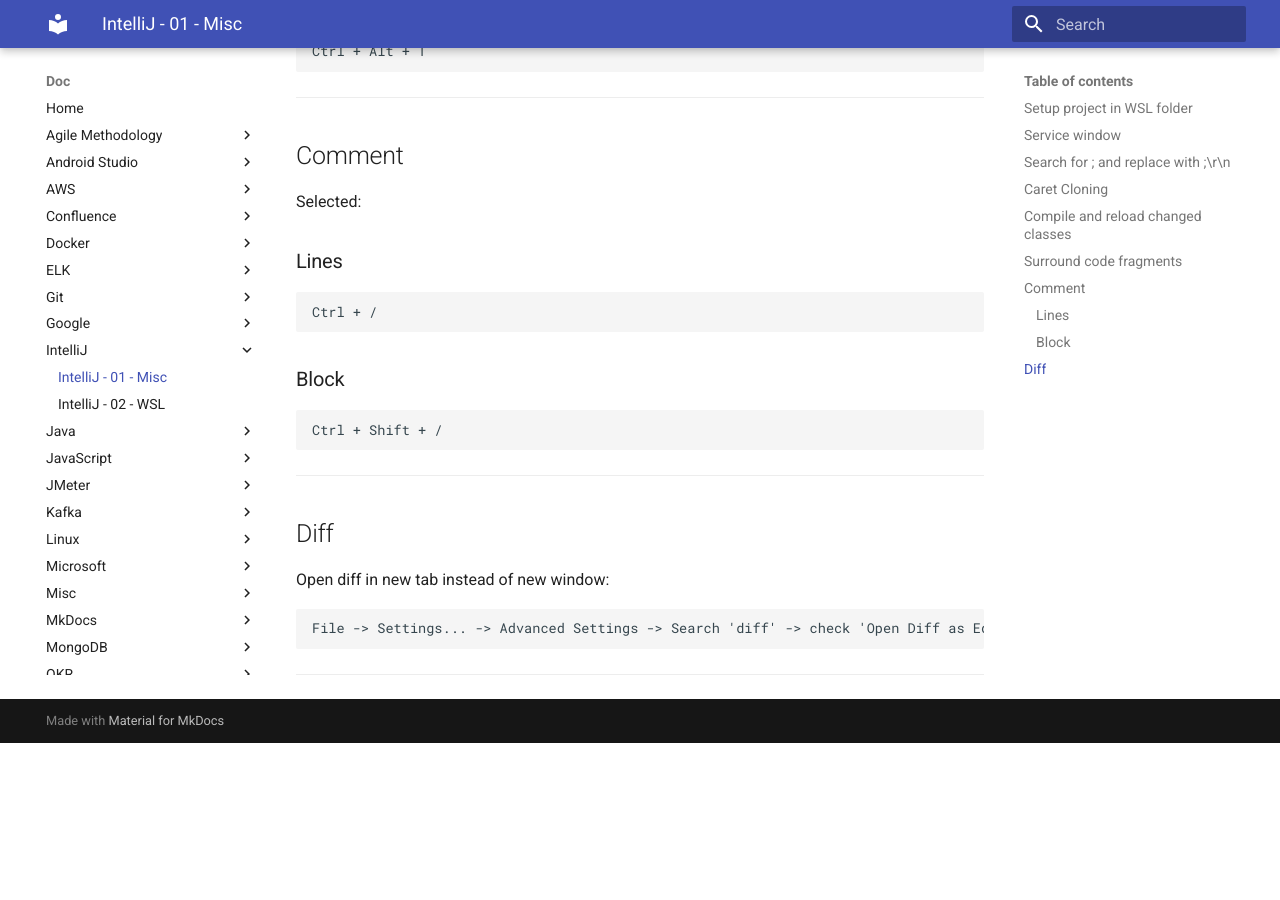
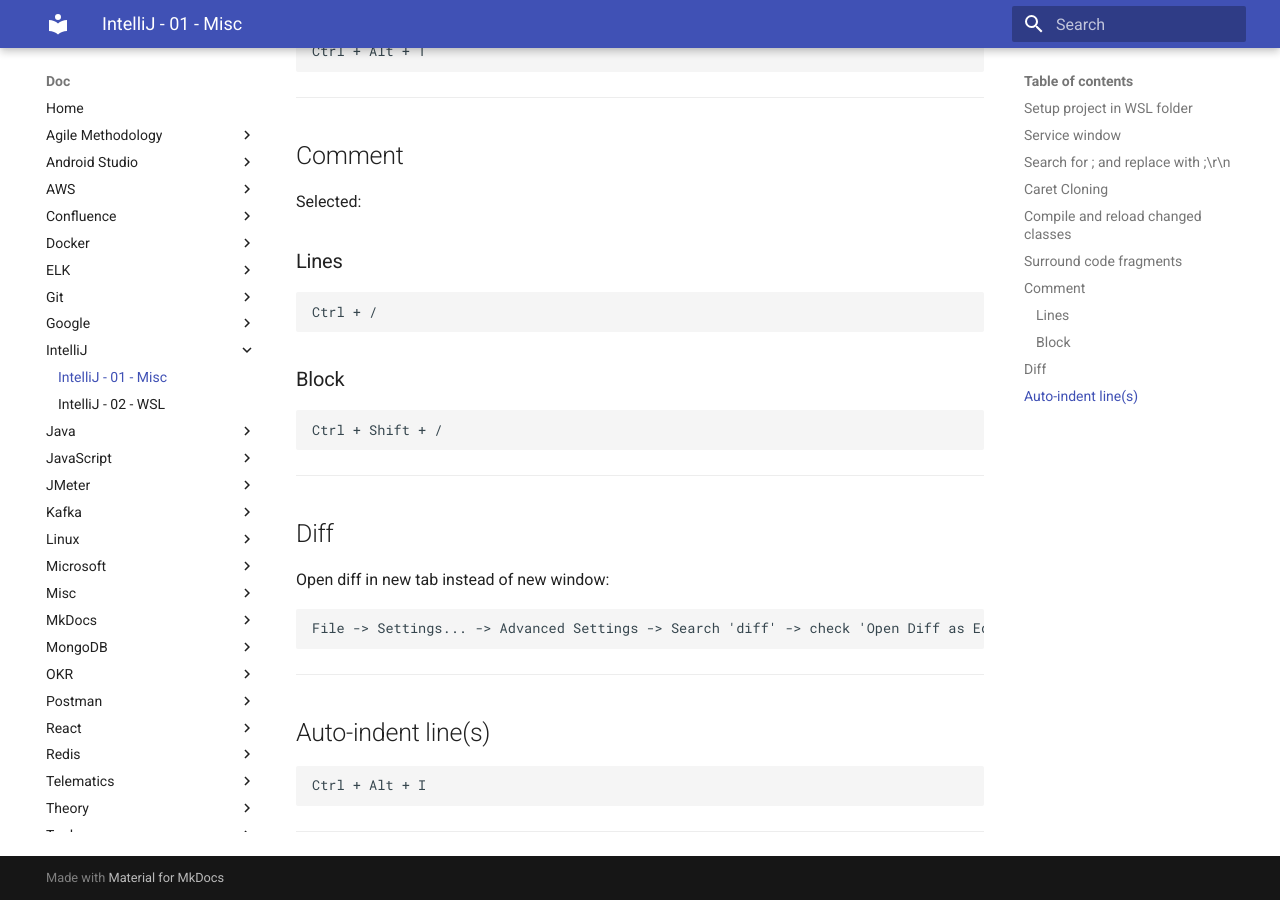
Before and after one commit to oldu73/doc, an MkDocs documentation site: the page built from docs/intellij/1-intellij-misc.md, in a window 1280 px wide and 900 px high, scrolled down 1728 px. Built offline with MkDocs 1.6.1 and Material for MkDocs 9.7.7, drawn with Linux system fonts in a browser that asks for light colours; before the commit the page ends 2471 px from its top, so only the background shows below that.

Commit message:
intellij auto indent

````diff
--- a/docs/intellij/1-intellij-misc.md
+++ b/docs/intellij/1-intellij-misc.md
@@ -105,3 +105,11 @@
 ```
 
 ---
+
+## Auto-indent line(s)
+
+```txt
+Ctrl + Alt + I
+```
+
+---
````
